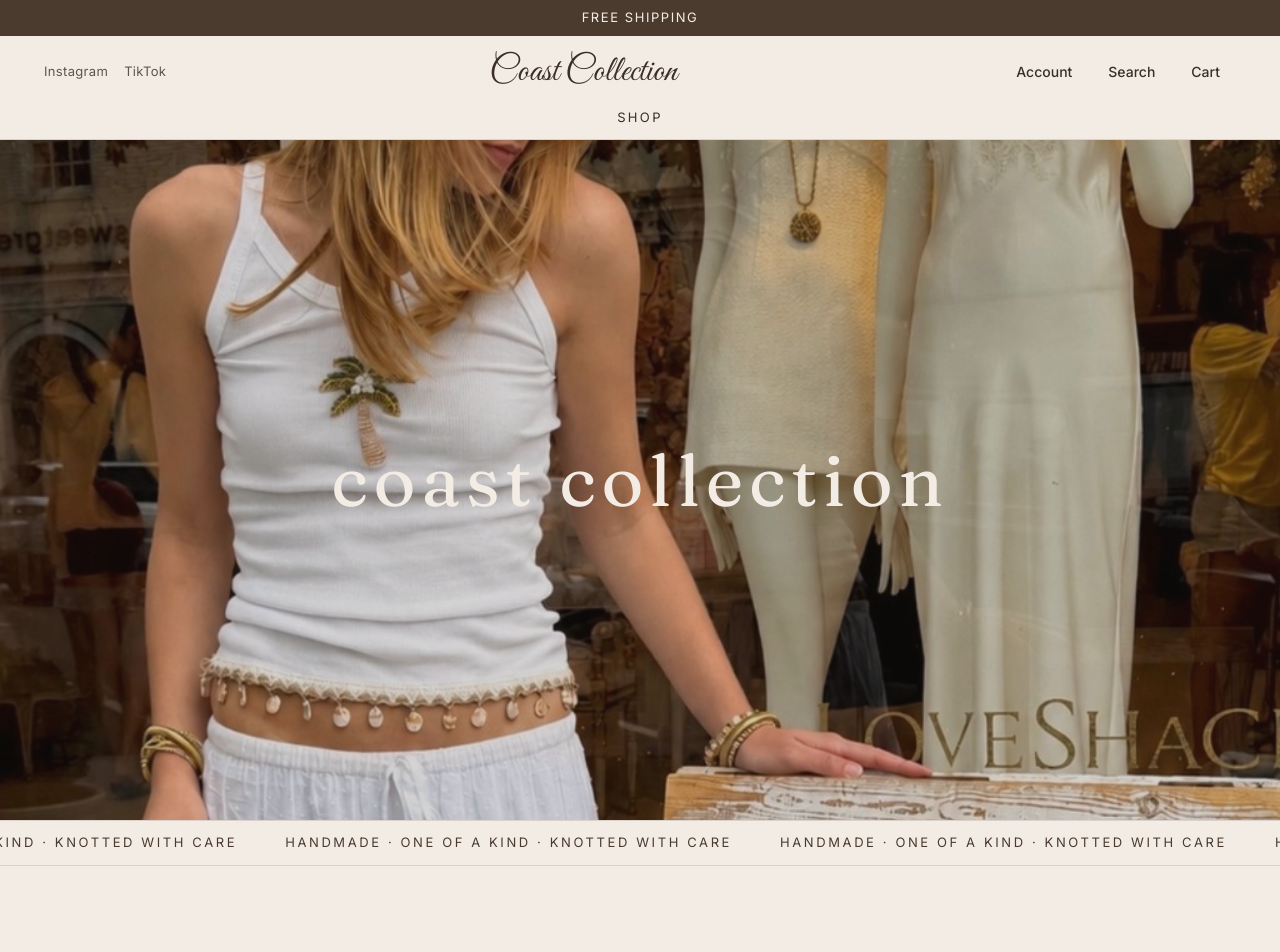
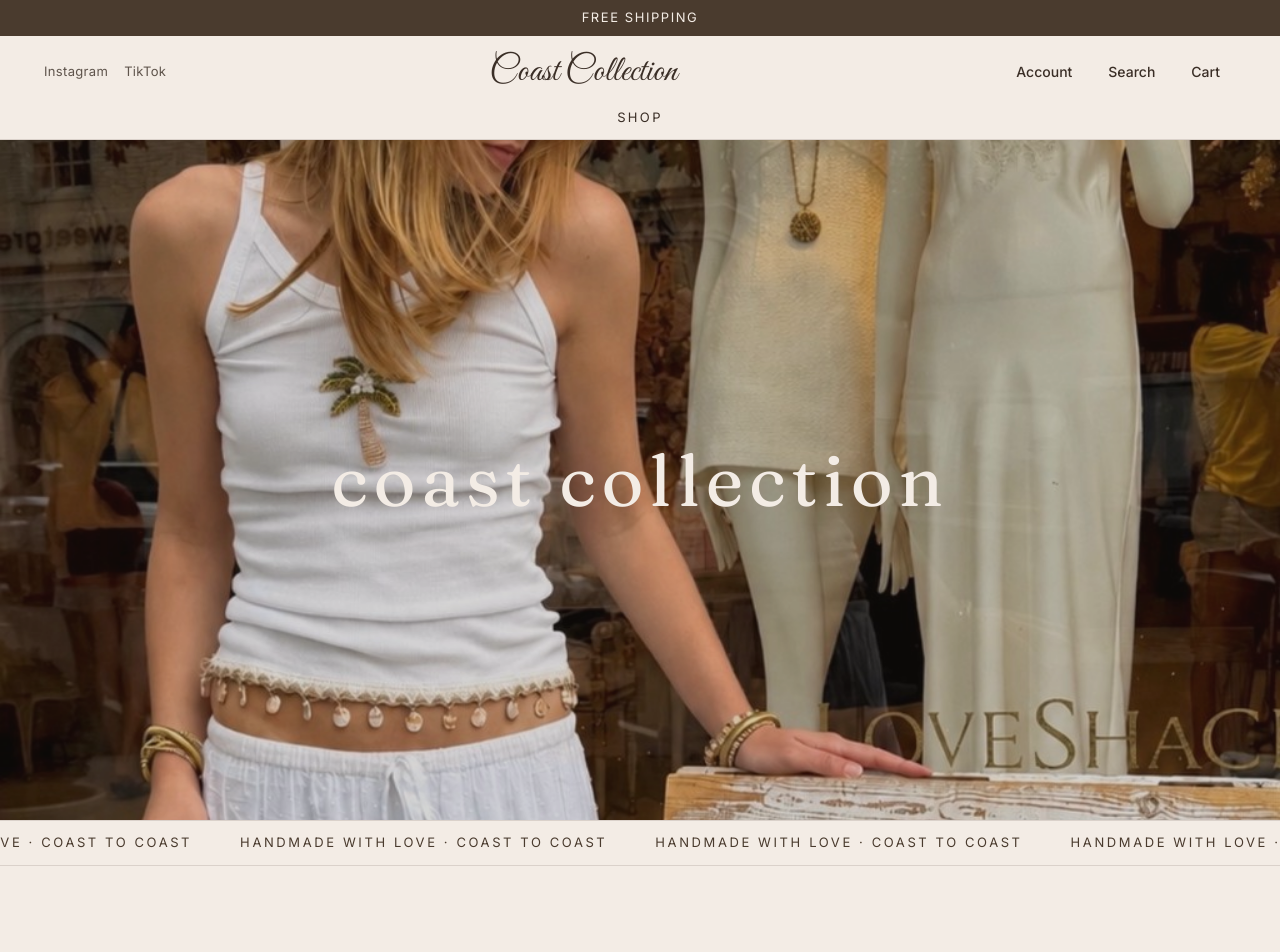
Before and after one commit to Madmaxme/coast-collection, a Next.js app: page / in a window 1280 px wide. Shown: the top 952 px of the page. Built offline with nearby package versions, Linux system fonts and the light colour scheme.

Commit message:
Use Julia's marquee copy on the homepage banner.
Co-authored-by: Cursor <cursoragent@cursor.com>

```diff
--- a/src/content/site.ts
+++ b/src/content/site.ts
@@ -4,7 +4,7 @@ export const site = SiteSchema.parse({
   name: "Coast Collection",
   wordmark: "Coast Collection",
   announcement: "Free shipping",
-  marqueeItems: ["handmade", "one of a kind", "knotted with care"],
+  marqueeItems: ["HANDMADE WITH LOVE", "COAST TO COAST"],
   social: [
     { label: "Instagram", href: "https://www.instagram.com/coastcollection.co" },
     { label: "TikTok", href: "https://www.tiktok.com/@julesgruber12" },
```
